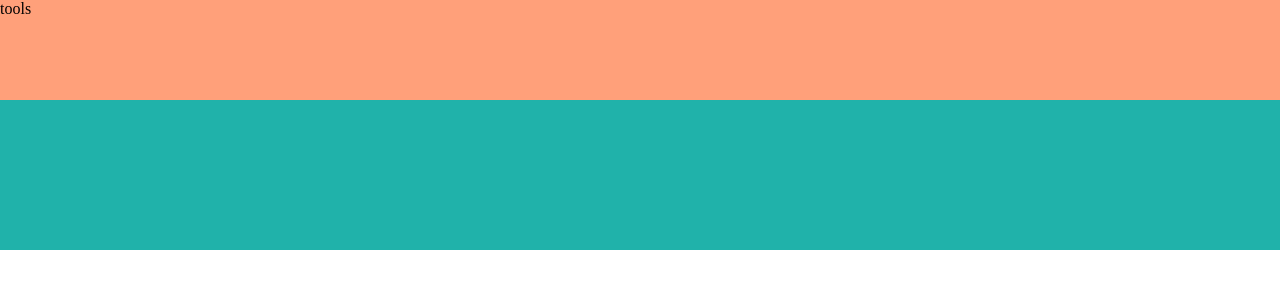
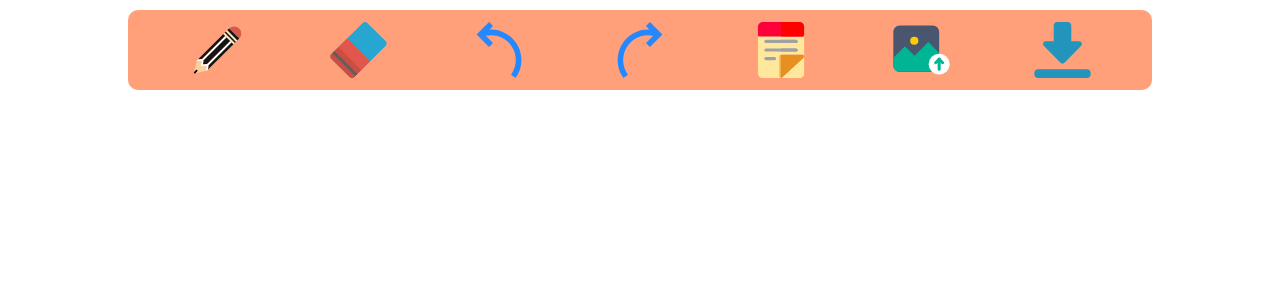
Before and after one commit to zeeshan490/whiteBoard-App, a plain HTML site: page index.html in a window 1280 px wide. Drawn offline with Linux system fonts and the light colour scheme.

Commit message:
tools icon added

```diff
--- a/index.html
+++ b/index.html
@@ -9,10 +9,19 @@
 </head>
 <body>
     <div class="tool-container">
-      tools
+        <div class="tool-content">
+            <div class="tool"><img src="./icons/Pencil/Black_Pencil.svg"></div>
+            <div class="tool"><img src="./icons/Eraser/Eraser.svg"></div>
+            <div class="tool"><img src="./icons/Undo/Undo.svg"></div>
+            <div class="tool"><img src="./icons/Redo/Redo.svg"></div>
+            <div class="tool"><img src="./icons/StickyNote/StickyNote.svg"></div>
+            <div class="tool"><img src="./icons/Photo/Photo.svg"></div>
+            <div class="tool"><img src="./icons/Download/Download.svg"></div>
+        </div>
+
     </div>
     <div class="drawing-container">
-       <canvas id="canvas">drawing</canvas>
+       <canvas id="canvas"></canvas>
     </div>
     <script src="script.js"></script>
 </body>
--- a/script.js
+++ b/script.js
@@ -9,3 +9,27 @@ window.addEventListener("resize", function () {
   });
 
 let ctx = canvas.getContext('2d');
+
+let isPenDown = false;
+
+canvas.addEventListener('mousedown' , function(e){
+    isPenDown =true;
+    let x = e.clientX;
+    let y = e.clientY - 100;
+    ctx.beginPath();
+    ctx.moveTo(x,y);
+})
+
+canvas.addEventListener('mousemove', function(e){
+    if(isPenDown){
+        let x = e.clientX;
+        let y = e.clientY - 100;
+        ctx.lineTo(x,y);
+        ctx.stroke();
+
+    }
+})
+
+canvas.addEventListener('mouseup' , function(e){
+    isPenDown = false;
+})
--- a/style.css
+++ b/style.css
@@ -8,12 +8,42 @@
 .tool-container {
     width: 100%;
     height: 100px;
+    display: flex;
+    justify-content: center;
+    align-items: center;
+}
+
+
+.tool-content{
+    height: 80%;
+    width: 80%;
+    display: flex;
+    justify-content: space-evenly;
+    align-items: center;
     background: lightsalmon;
+    border-radius: 10px;
+
+
 }
+
+.tool{
+
+    height: 70%;
+    width: 10%;
+
+}
+
+.tool img{
+    height: 100%;
+    width: 100%;
+
+}
+
+
 
 .drawing-container {
 }
 
 #canvas{
-    background-color: lightseagreen;
+
 }
```
Also changed, not shown: icons/Blue_Pencil/Blue_Pencil.svg (added), icons/CloseButton/CloseButton.svg (added), icons/Download/Download.svg (added), icons/Eraser/Eraser.svg (added), icons/Glass/Glass.svg (added), icons/MoveIcon/MoveIcon.svg (added), icons/Pencil/Black_Pencil.svg (added), icons/Photo/Photo.svg (added), icons/Red_Pencil/Red_Pencil.svg (added), icons/Redo/Redo.svg (added), icons/StickyNote/StickyNote.svg (added), icons/Undo/Undo.svg (added).
